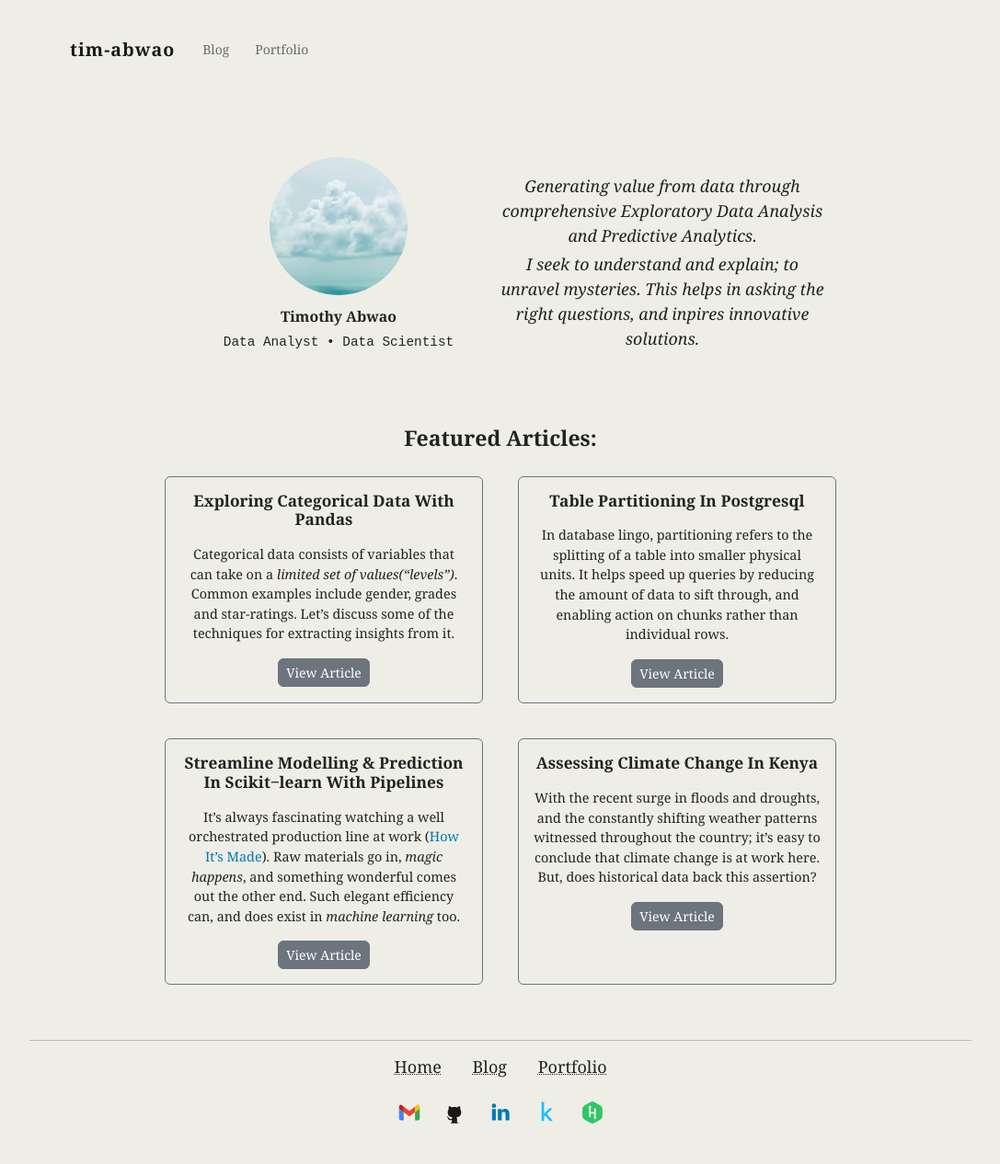
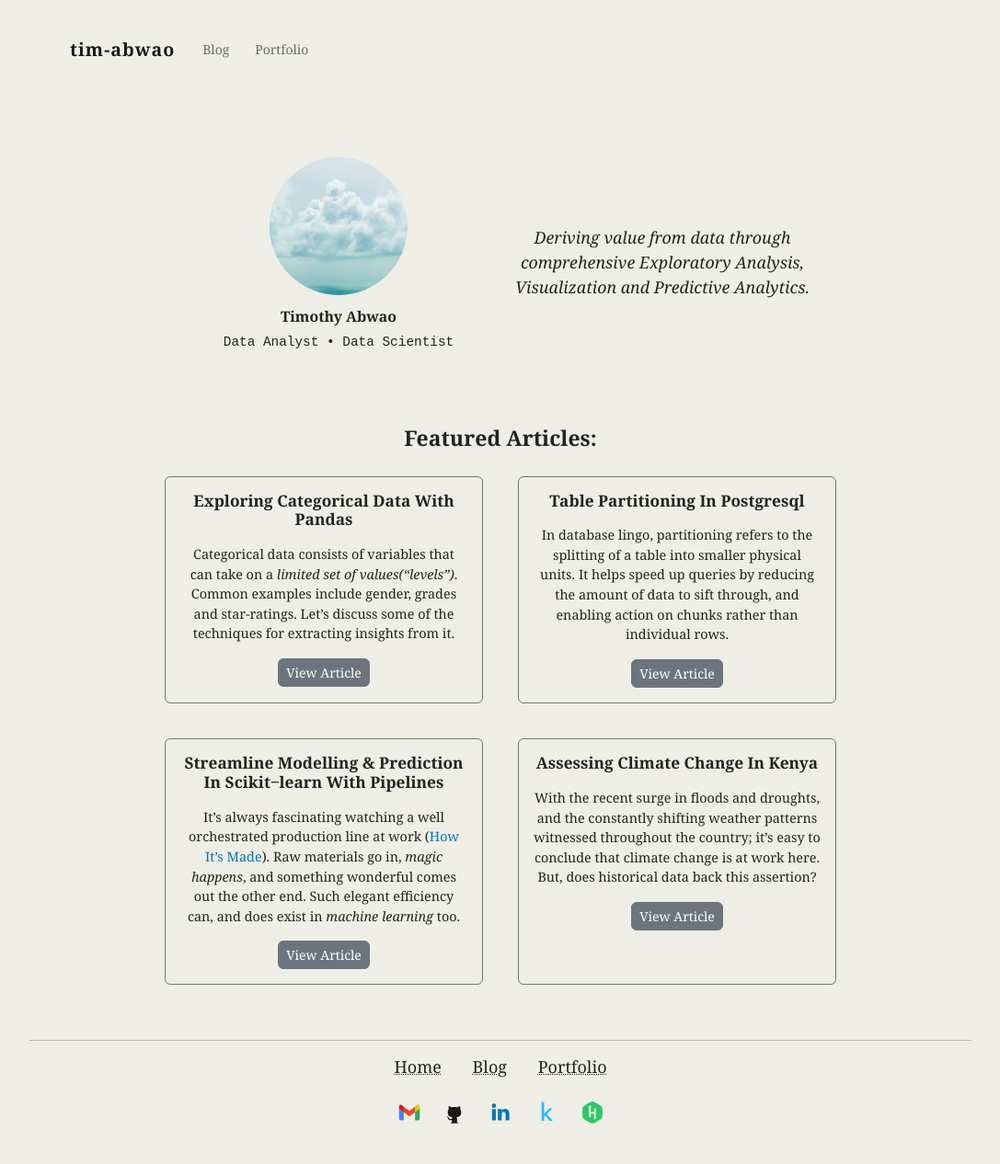
Before and after one commit to Tim-Abwao/tim-abwao.github.io, a Jekyll site: the page built from index.html, in a window 1280 px wide. Shown: the whole page at 92% size, without its empty margins (96-1183 px from the left). Built offline with Jekyll 4.4.1, drawn with Linux system fonts in a browser that asks for light colours.

Commit message:
Update intro text

```diff
--- a/index.html
+++ b/index.html
@@ -15,10 +15,8 @@ im_path: "/assets/images/toolkit/"
     </div>
 
     <div class="intro">
-        <p>Generating value from data through comprehensive Exploratory Data Analysis and Predictive
+        <p>Deriving value from data through comprehensive Exploratory Analysis, Visualization and Predictive
             Analytics.</p>
-        <p>I seek to understand and explain; to unravel mysteries. This helps in asking the right questions, and inpires
-            innovative solutions. </p>
     </div>
 </div>
 <div class="featured-articles">
```
